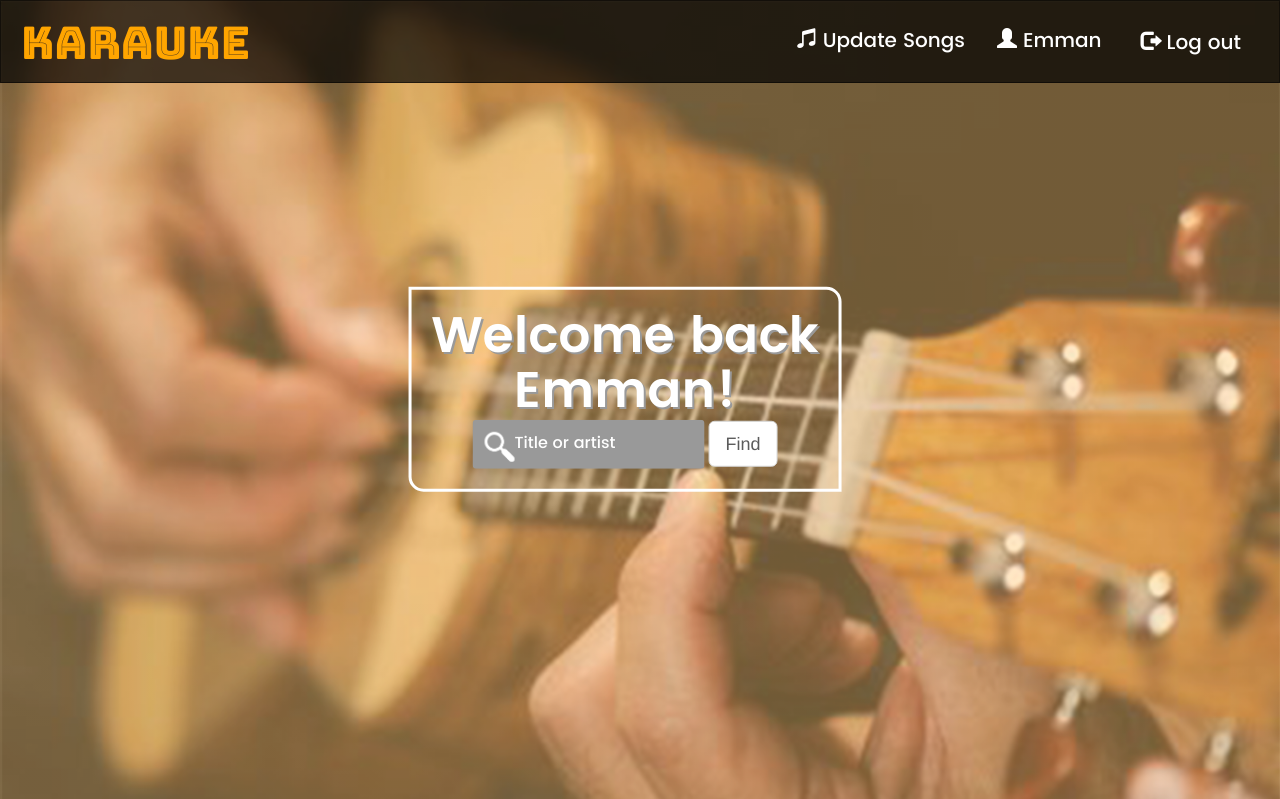
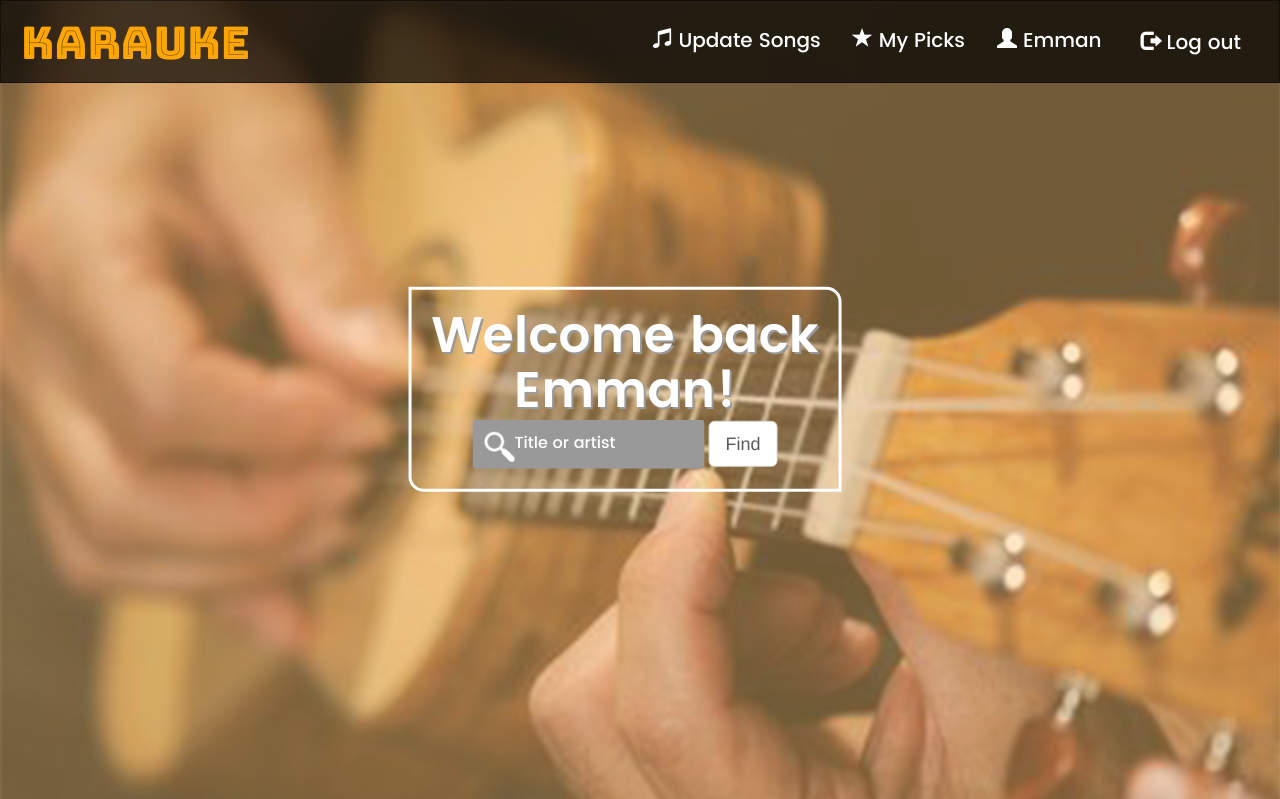
Before and after one commit to ermarasigan/capstone-proj2, a PHP site: page /index.php in a window 1280 px wide. Shown: the top 799 px of the page. Run offline with PHP 8.4, Linux system fonts and the light colour scheme; a user stored in the database is signed in; data that the repository does not hold is empty.

```diff
--- a/partials/_header.php
+++ b/partials/_header.php
@@ -29,6 +29,9 @@
 	<!-- Ukulele tab generator by pianosnake-->
 	<script src="dist/webcomponents-lite.min.js"></script>
 	<link rel="import" href="dist/uke-chord.html">
+
+	<!-- icon on browser -->
+    <link rel="shortcut icon" type="image/x-icon" href="img/favicon.ico">
 
 </head>
 <body>
@@ -69,15 +72,14 @@
 	  				}
 	          	}
 
-	          	// Display user picks in home page instead
-	  			// if($_SESSION['role']>'') {
-	          		// echo '<li>
-					        //   <a  id="user-action" href="index.php" class="text-right">
-						       //   <span class="glyphicon glyphicon-star"></span>
-						       //   My Picks
-					        //   </a>
-				         // </li>';
-	          	// }
+	  			if($_SESSION['role']>'' && $title == 'Home page') {
+	          		echo '<li>
+					          <a  id="user-action" href="#about" class="text-right">
+						         <span class="glyphicon glyphicon-star"></span>
+						         My Picks
+					          </a>
+				         </li>';
+	          	}
 	  		?>
 
 	    	<li>
```
Also changed, not shown: README.md (added), img/favicon.ico (added).
